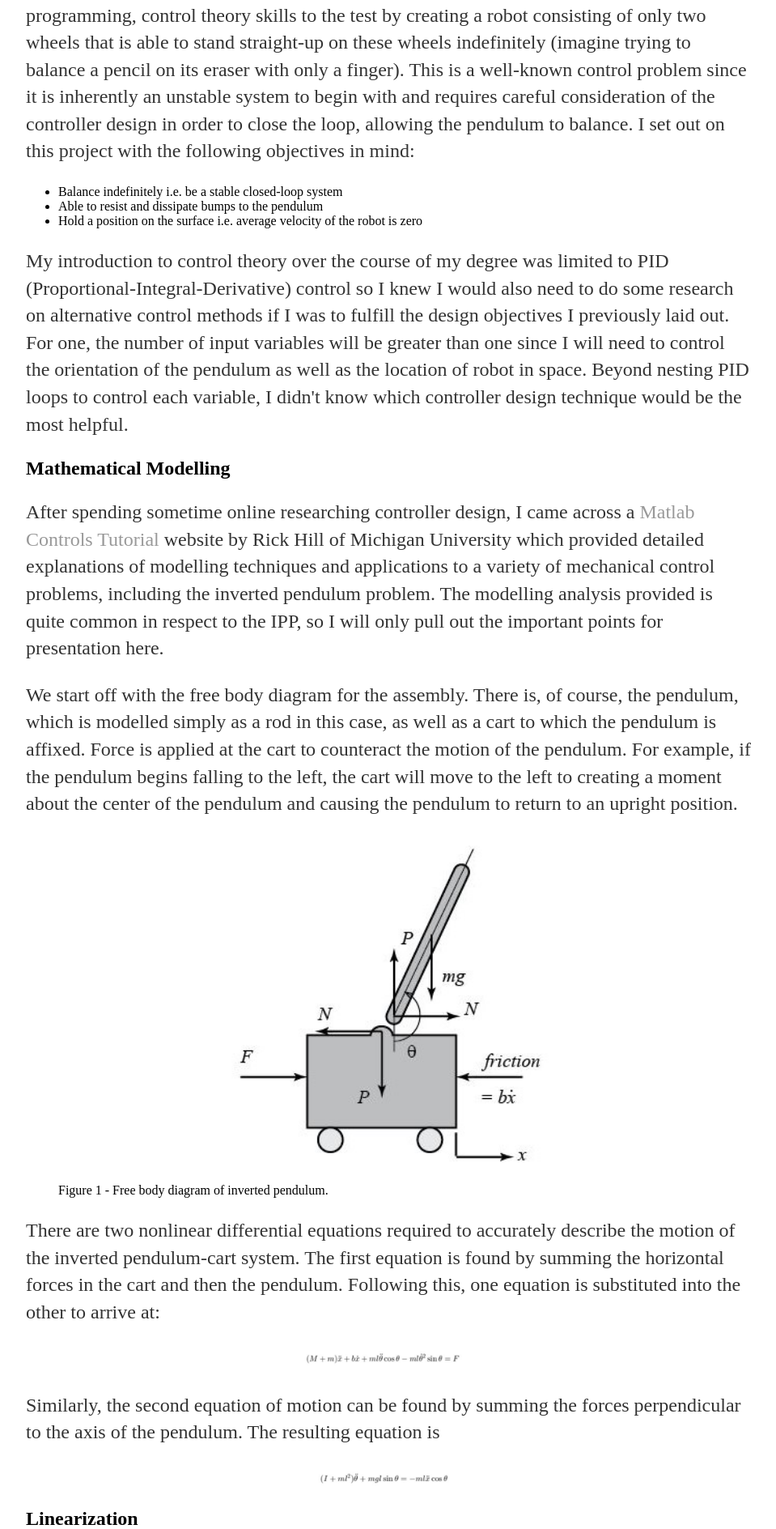
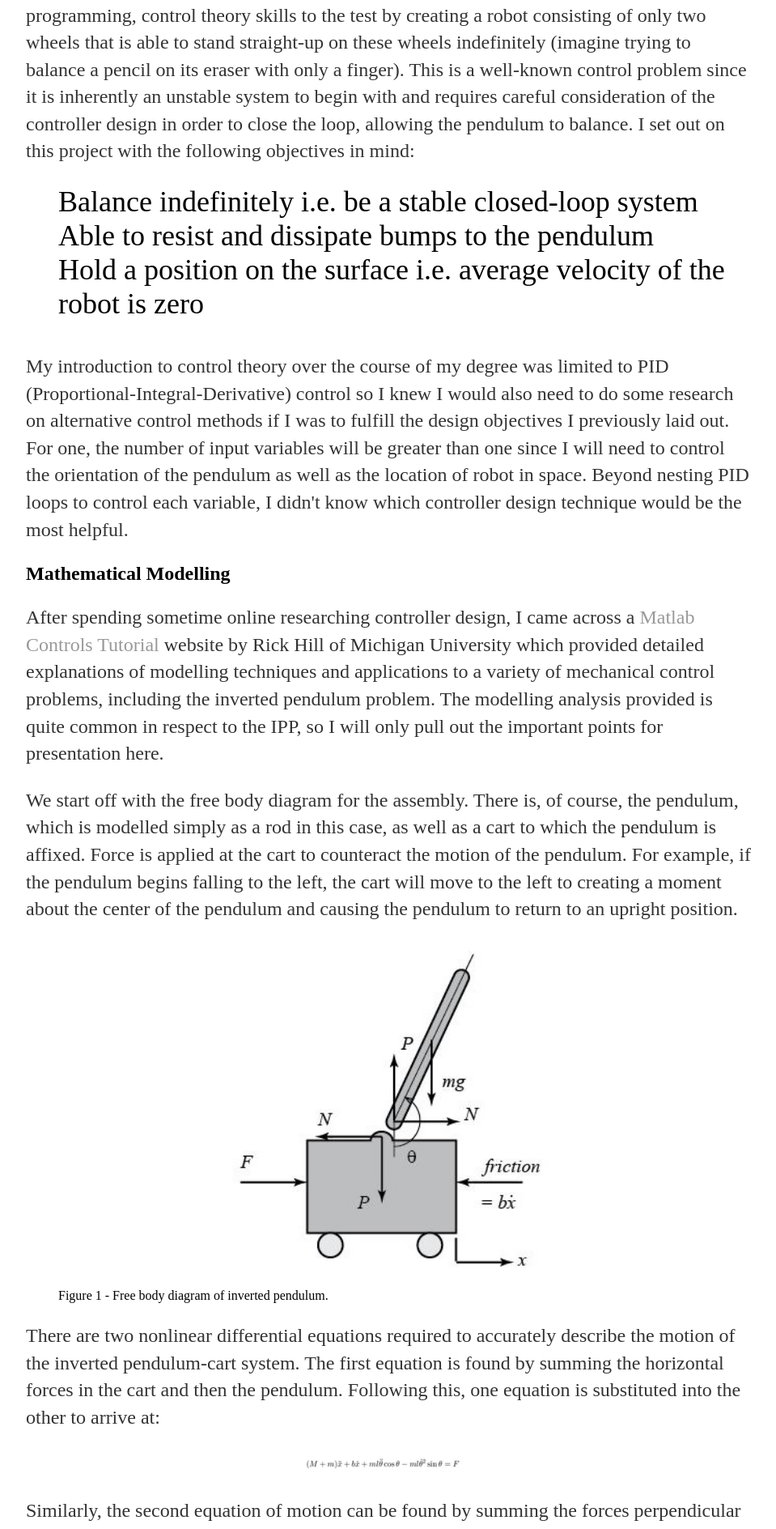
Before and after one commit to MalcolmHodgins/MalcolmHodgins.github.io, a Jekyll site: the page built from _posts/2020-08-04-SBIP Modelling.md, in a window 1280 px wide. Shown: the part 447-2335 px from the top of the page at 81% size, without its empty margins (160-1119 px from the left). Built offline with Jekyll 4.4.1, drawn with Linux system fonts in a browser that asks for light colours.

Commit message:
fixing post list style

```diff
--- a/_posts/2020-08-04-SBIP Modelling.md
+++ b/_posts/2020-08-04-SBIP Modelling.md
@@ -9,7 +9,7 @@ With a surplus of available time due to COVID-19, I decided to put to use the el
 </p>
 
 <p>
-  <ul>
+  <ul class="posts">
     <li>
       <span> Balance indefinitely i.e. be a stable closed-loop system </span>
     </li>
```
Also changed, not shown: css/main.css (+0 -17 lines).
